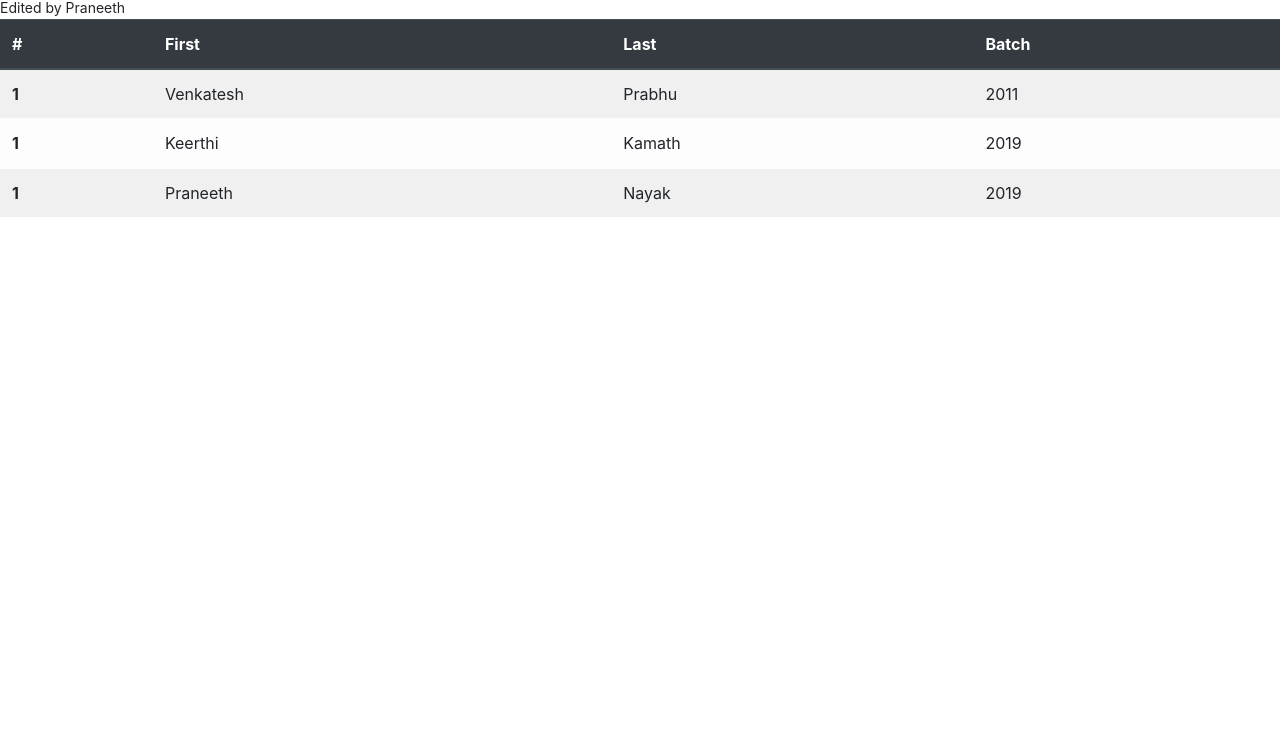
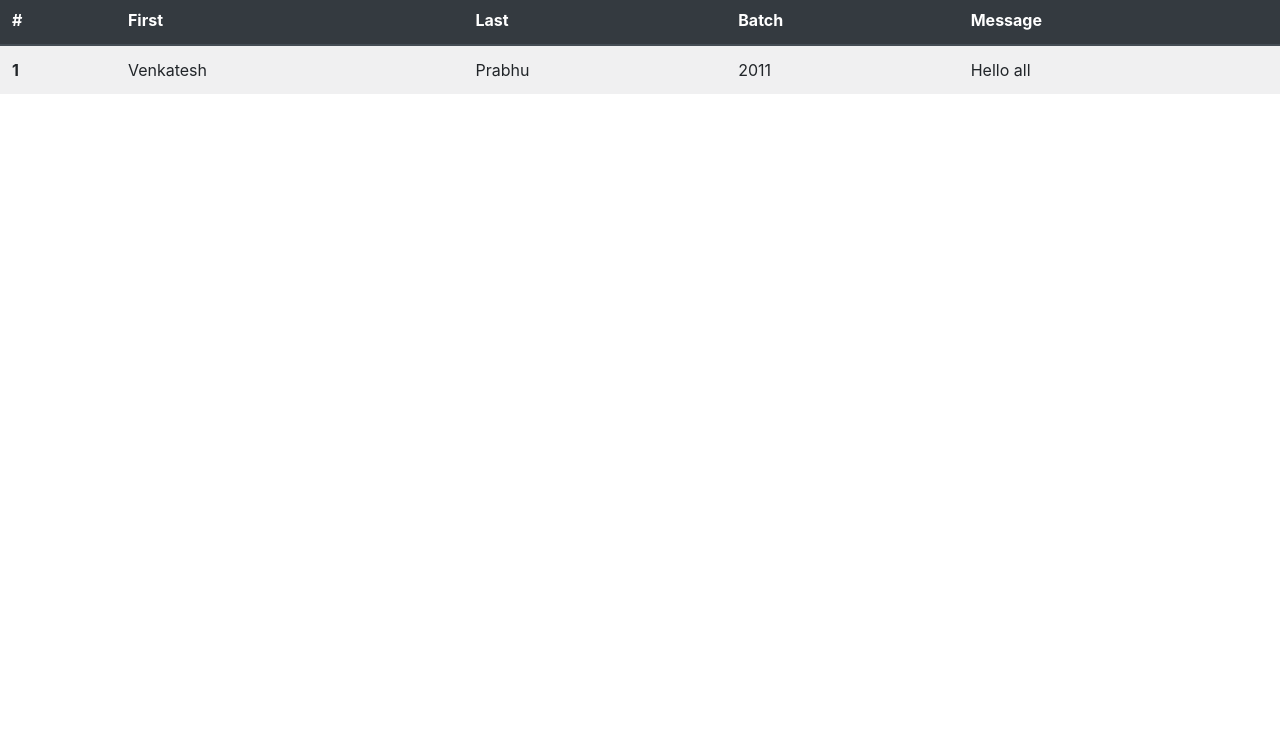
Before and after one commit to venkateshprabhu2/gitsession, a plain HTML site: page template.html in a window 1280 px wide. Shown: the part 61-800 px from the top of the page. Drawn offline with nearby package versions, Linux system fonts and the light colour scheme.

Commit message:
Adding a general template file

```diff
--- a/index.html
+++ b/template.html
@@ -11,7 +11,7 @@
     <title>Hello Sophists!</title>
   </head>
   <body>
-    <h1 class="text-center text-primary bg-light">Hello, Sophists! Welcome to your first git tutorial!</h1>
+    <h1 class="text-center text-primary bg-light"><a href="index.html">Hello, Sophists! Welcome to your first git tutorial!</a></h1>
 	<table class="table table-light table-striped table-hover">
   <thead class="thead-dark">
     <tr>
@@ -19,33 +19,20 @@
       <th scope="col">First</th>
       <th scope="col">Last</th>
       <th scope="col">Batch</th>
+      <th scope="col">Message</th>
     </tr>
   </thead>
 
   <tbody>
-    <!-- Add another 'tr' section and modify the 'td' tags with your first name, last name & batch-->
+    <!-- Modify below four lines only. Do not change anything else. Copy paste this file.-->
     <tr>
       <th scope="row">1</th>
       <td>Venkatesh</td>
       <td>Prabhu</td>
       <td>2011</td>
-    </tr>
-    <tr>
-      <th scope="row">1</th>
-      <td>Keerthi</td>
-      <td>Kamath</td>
-      <td>2019</td>
+      <td>Hello all</td>
     </tr>
   </tbody>
-   <tbody>
-    <tr>
-      <th scope="row">1</th>
-      <td>Praneeth</td>
-      <td>Nayak</td>
-      <td>2019</td>
-    </tr>
-  </tbody>
-<small>Edited by Praneeth</small>
 </table>
   </body>
 </html>
```
